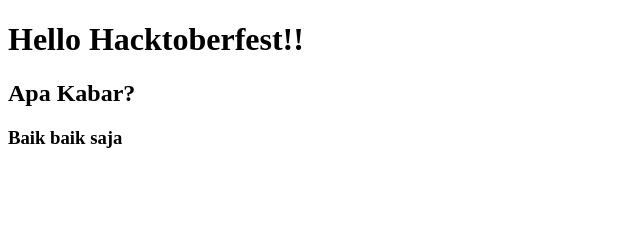
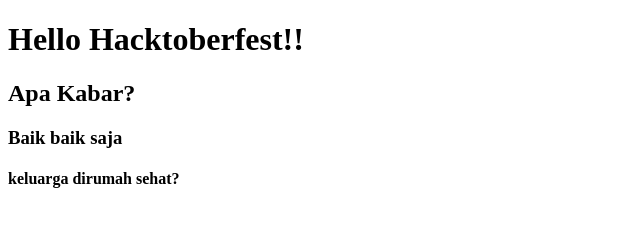
Before and after one commit to hafidhjulian/hacktoberfest_celebrate, a plain HTML site: page index.html in a window 1280 px wide. Shown: the whole page, without its empty margins (0-640 px from the left). Drawn offline with Linux system fonts and the light colour scheme.

Commit message:
bartambah

```diff
--- a/index.html
+++ b/index.html
@@ -10,5 +10,6 @@
     <h1>Hello Hacktoberfest!!</h1>
     <h2>Apa Kabar?</h2>
     <h3>Baik baik saja</h3>
+    <h4>keluarga dirumah sehat?</h4>
 </body>
 </html>
```
